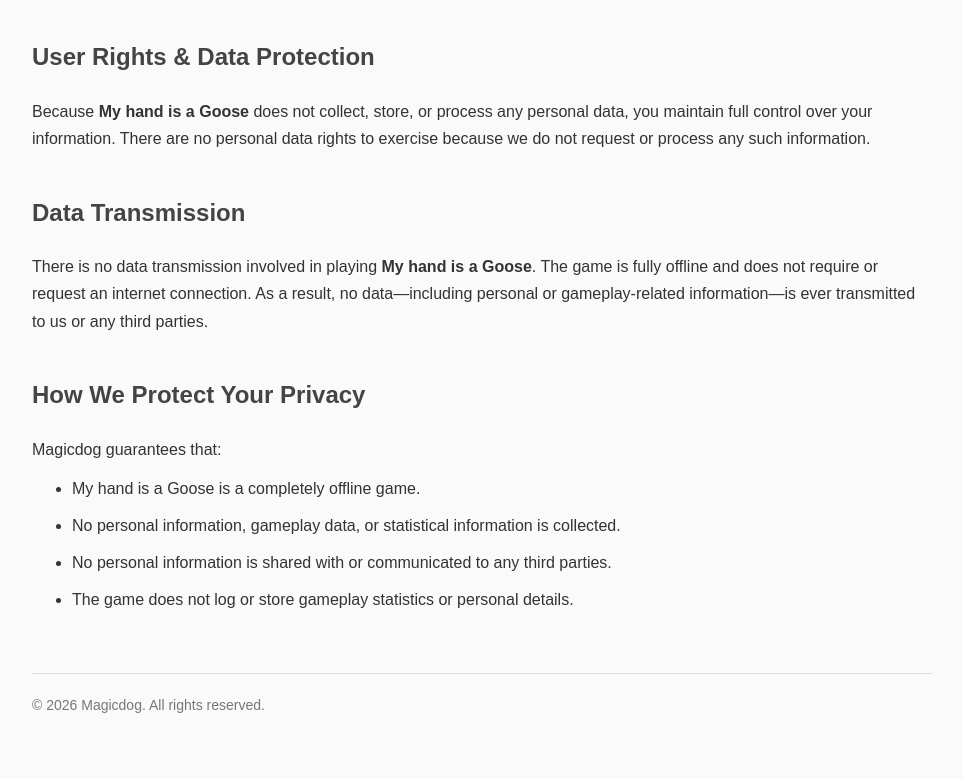
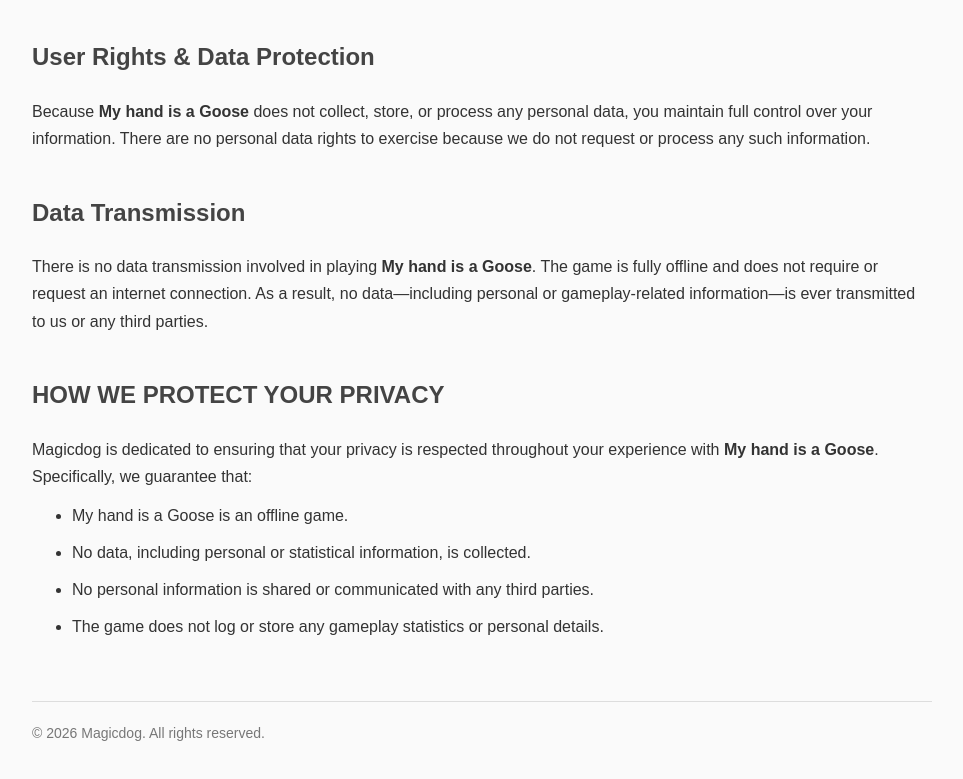
Before and after one commit to MagicDogGuo/MyHandisaGoosePrivacyPolicy, a plain HTML site: page index.html in a window 1280 px wide. Shown: the part 1087-1866 px from the top of the page, without its empty margins (158-1121 px from the left). Drawn offline with Linux system fonts and the light colour scheme.

Commit message:
Update privacy section for clarity and emphasis

```diff
--- a/index.html
+++ b/index.html
@@ -129,15 +129,18 @@
 to us or any third parties.
 </p>
 
-<h2>How We Protect Your Privacy</h2>
+<h2>HOW WE PROTECT YOUR PRIVACY</h2>
 
-<p>Magicdog guarantees that:</p>
+<p>
+Magicdog is dedicated to ensuring that your privacy is respected throughout your experience with
+<strong>My hand is a Goose</strong>. Specifically, we guarantee that:
+</p>
 
 <ul>
-    <li>My hand is a Goose is a completely offline game.</li>
-    <li>No personal information, gameplay data, or statistical information is collected.</li>
-    <li>No personal information is shared with or communicated to any third parties.</li>
-    <li>The game does not log or store gameplay statistics or personal details.</li>
+    <li>My hand is a Goose is an offline game.</li>
+    <li>No data, including personal or statistical information, is collected.</li>
+    <li>No personal information is shared or communicated with any third parties.</li>
+    <li>The game does not log or store any gameplay statistics or personal details.</li>
 </ul>
 
 <footer>
```
